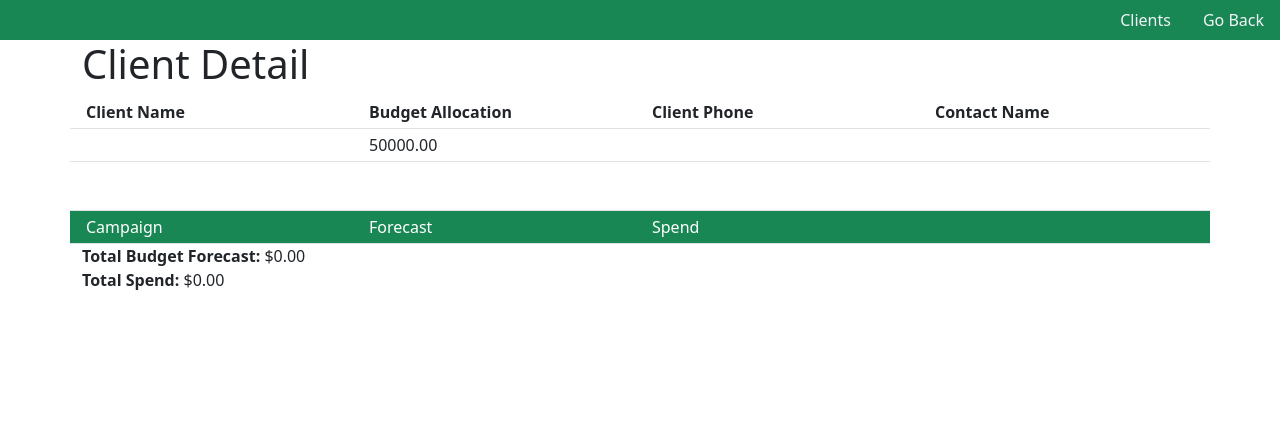
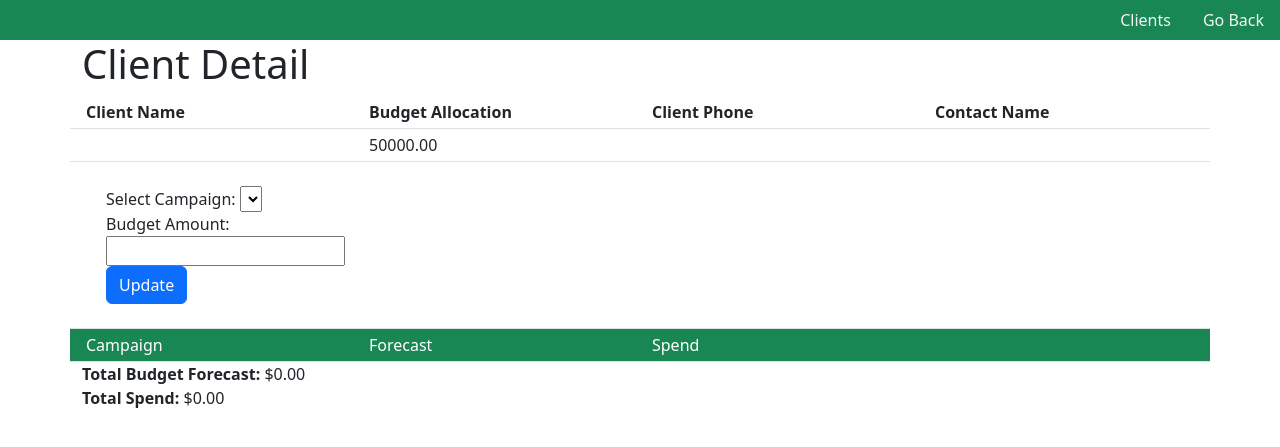
Before and after one commit to wanye71/Budget_Planner, a Django app: template budgetplanner-project/clients/templates/client/client_detail.html in a window 1280 px wide. Shown: the top 447 px of the page. Run offline with Django 5.2, Linux system fonts and the light colour scheme; the template is opened without the code that fills it, so the values that code supplies are empty; some libraries are stand-ins or nearby versions.

Commit message:
add form to client detail. create view for UpdateCampmainView

```diff
--- /dev/null
+++ b/budgetplanner-project/budgetplanner/static/js/scripts.js
@@ -0,0 +1,20 @@
+document.addEventListener("DOMContentLoaded", function() {
+    let totalBudgetForecast = 0;
+    let totalBudgetAmount = 0;
+    document.querySelectorAll("[data-budget-forecast]").forEach(function(row) {
+        const budgetForecastElement = row.querySelector('.budget-forecast');
+        const budgetAmountElement = row.querySelector('.budget-amount');
+
+        const budgetForecast = parseFloat(row.getAttribute("data-budget-forecast")) || 0;
+        const budgetAmount = parseFloat(row.getAttribute("data-budget-amount")) || 0;
+
+        totalBudgetForecast += budgetForecast;
+        totalBudgetAmount += budgetAmount;
+
+        if (budgetAmount > budgetForecast) {
+            budgetForecastElement.style.color = 'red';
+        }
+    });
+    document.getElementById("total-budget-forecast").innerText = totalBudgetForecast.toFixed(2);
+    document.getElementById("total-budget-amount").innerText = totalBudgetAmount.toFixed(2);
+});
--- a/budgetplanner-project/clients/templates/client/client_detail.html
+++ b/budgetplanner-project/clients/templates/client/client_detail.html
@@ -34,7 +34,22 @@
         </div>
     </div>
 
-    <div class="row row row-cols-3 border-bottom p-4"></div>
+    <div class="row row row-cols-3 border-bottom p-4">
+        <form method="post" action="{% url 'update_campaign' %}">
+            {% csrf_token %}
+            <label for="campaign">Select Campaign:</label>
+            <select name="campaign" id="campaign">
+                {% for campaign in campaigns %}
+                    <option value="{{ campaign.pk }}">{{ campaign.campaign_name }}</option>
+                {% endfor %}
+            </select>
+            <div class="form-group">
+                <label for="budget_amount">Budget Amount:</label>
+                <input type="number" name="budget_amount" id="budget_amount" step="0.01">
+            </div>
+            <button type="submit" class="btn btn-primary">Update</button>
+        </form>
+    </div>
 
     <div class="row row row-cols-4 border-bottom p-1 bg-success">
 
@@ -69,29 +84,8 @@
             <strong>Total Spend: </strong>$<span id="total-budget-amount">0.00</span>
         </div>
     </div>
-    <script>
-        document.addEventListener("DOMContentLoaded", function() {
-            let totalBudgetForecast = 0;
-            let totalBudgetAmount = 0;
-            document.querySelectorAll("[data-budget-forecast]").forEach(function(row) {
-                const budgetForecastElement = row.querySelector('.budget-forecast');
-                const budgetAmountElement = row.querySelector('.budget-amount');
-
-                const budgetForecast = parseFloat(row.getAttribute("data-budget-forecast")) || 0;
-                const budgetAmount = parseFloat(row.getAttribute("data-budget-amount")) || 0;
-
-                totalBudgetForecast += budgetForecast;
-                totalBudgetAmount += budgetAmount;
-
-                if (budgetAmount > budgetForecast) {
-                    budgetForecastElement.style.color = 'red';
-                }
-            });
-            document.getElementById("total-budget-forecast").innerText = totalBudgetForecast.toFixed(2);
-            document.getElementById("total-budget-amount").innerText = totalBudgetAmount.toFixed(2);
-        });
-    </script>
-
+    {% load static %}
+    <script src="{% static 'js/scripts.js' %}"></script>
     {% comment %} <div class="row row row-cols-4 p-1">
         <div class="col border"></div>
         <div class="col border"></div>
--- a/budgetplanner-project/clients/urls.py
+++ b/budgetplanner-project/clients/urls.py
@@ -1,8 +1,9 @@
 from django.urls import path
-from .views import ClientListView, ClientDetailView, CampaignListView, CampaignDetailView, ChannelDetailView
+from .views import ClientListView, ClientDetailView, CampaignListView, CampaignDetailView, ChannelDetailView, UpdateCampaignView
 
 urlpatterns = [
     path('', ClientListView.as_view(), name='client_list'),
     path('clients/<int:pk>/', ClientDetailView.as_view(), name='client_detail'),
     path('campaigns/<int:pk>/', CampaignDetailView.as_view(), name='campaign-detail'),
+    path('update-campaign/', UpdateCampaignView.as_view(), name='update_campaign'),
 ]
```
Also changed, not shown: budgetplanner-project/clients/views.py (+27 -1 lines), budgetplanner-project/db.sqlite3.
